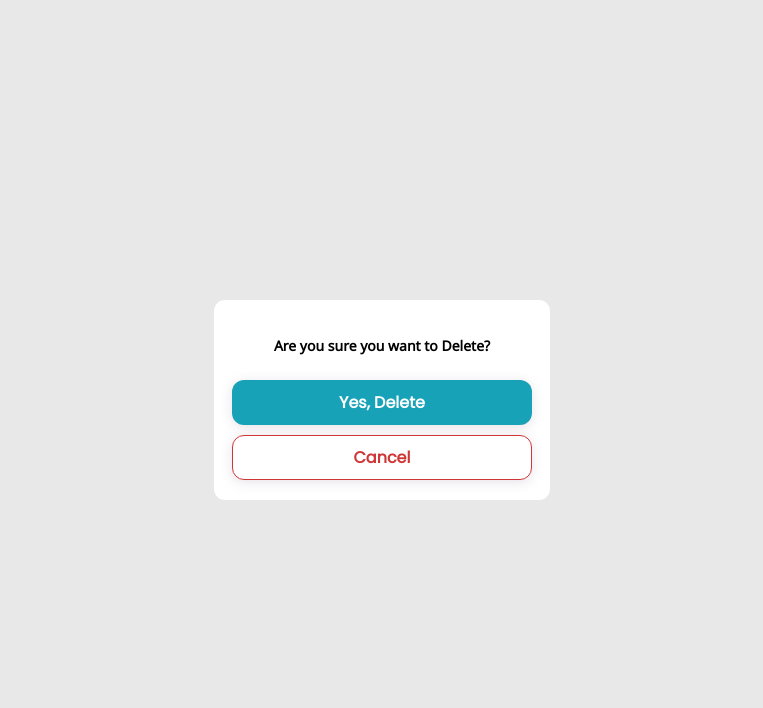
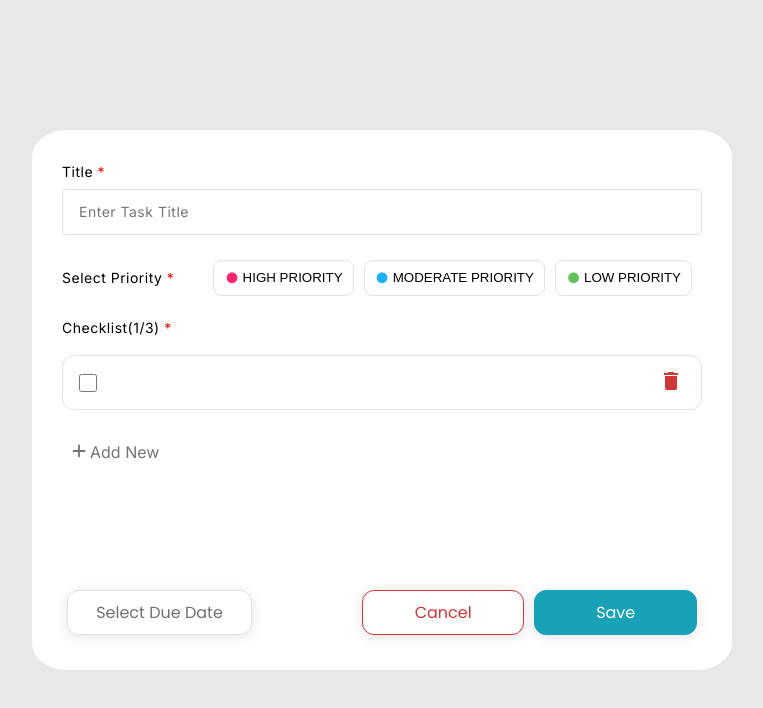
Before and after one commit to utsav-shrma/proManage-frontend, a React (Vite) app: page /confirm in a window 1280 px wide. Shown: the top 708 px of the page, without its empty margins (258-1021 px from the left). Built offline with nearby package versions, Linux system fonts and the light colour scheme; no server answers.

Commit message:
Added edit or create card component and added delete button to task

```diff
--- a/src/App.jsx
+++ b/src/App.jsx
@@ -8,6 +8,7 @@ import AnalyticsPage from "./pages/AnalyticsPage/AnalyticsPage";
 import SettingsPage from "./pages/SettingsPage/SettingsPage";
 import PrivateWrapper from "./pages/PrivateWrapper/PrivateWrapper";
 import ConfirmationPopup from "./components/confirmationPopup/ConfirmationPopup";
+import EditCreatePopup from "./components/editCreatePopup/EditCreatePopup";
 function App() {
   return (
     <BrowserRouter>
@@ -20,7 +21,7 @@ function App() {
         <Route path="/login" element={<LoginPage />} />
         <Route path="/register" element={<RegisterScreen />} />
         <Route path="/card" element={<CardPage />} />
-        <Route path="/confirm" element={<ConfirmationPopup />} />
+        <Route path="/confirm" element={<EditCreatePopup />} />
       </Routes>
     </BrowserRouter>
   );
--- a/src/components/board/task/Task.jsx
+++ b/src/components/board/task/Task.jsx
@@ -1,15 +1,10 @@
 import React from "react";
 import styles from "./Task.module.css";
-import { TextareaAutosize } from '@mui/base/TextareaAutosize';
-import { useTheme } from '@mui/system';
+import { TextareaAutosize } from "@mui/base/TextareaAutosize";
+import DeleteIcon from "@mui/icons-material/Delete";
 
-
-
-function Task() {
-
-  const priorityColor=(status)=>{
-    if(status==='low'){}
-  }
+function Task({ isPopupView }) {
+  console.log(isPopupView);
 
   return (
     <div className={styles.container}>
@@ -19,15 +14,19 @@ function Task() {
         id="topping"
         name="topping"
       ></input>
-      <TextareaAutosize
-        className={styles.textarea}
+      <TextareaAutosize className={styles.textarea} />
 
-      />
-      </div>
+      {isPopupView ? (
+        <button className={styles.deleteButton}>
+          <DeleteIcon sx={{ color: "#CF3636" }}></DeleteIcon>
+        </button>
+      ) :""}
+    </div>
   );
 }
 
-
-
+Task.defaultProps = {
+  isPopupView: false
+};
 
 export default Task;
--- a/src/components/board/task/Task.module.css
+++ b/src/components/board/task/Task.module.css
@@ -1,7 +1,7 @@
 .container {
   display: flex;
   justify-content: flex-start;
-  align-items: flex-start;
+  align-items: center;
   margin-block: 3px;
   width: (264px);
   height: (42px);
@@ -17,6 +17,7 @@
   border: 2px solid #e2e2e2;
   width: 18px;
   height: 18px;
+  padding-top:1px;
   border-radius: 8px;
 }
 
@@ -42,3 +43,10 @@
     outline: none;
   }
 }
+
+.deleteButton{
+    border-style: none;
+    background-color: white;
+    cursor: pointer;
+
+}
--- /dev/null
+++ b/src/components/editCreatePopup/EditCreatePopup.jsx
@@ -0,0 +1,87 @@
+import React from "react";
+import styles from "./EditCreatePopup.module.css";
+import Task from "../board/task/Task";
+import { priorityColorMap } from "../../utils/constants";
+import AddRoundedIcon from "@mui/icons-material/AddRounded";
+
+function EditCreatePopup() {
+  return (
+    <div className={styles.temp}>
+      <div className={styles.popup}>
+        <div className={styles.header}>
+          <p className={styles.title}>
+            Title <span className={styles.redstar}>*</span>
+          </p>
+          <div className={styles.test}>
+            <input
+              className={styles.titleInput}
+              placeholder="Enter Task Title"
+              type="textarea"
+            ></input>
+          </div>
+
+          <div className={styles.priorityContainer}>
+            <p className={styles.title}>
+              Select Priority <span className={styles.redstar}>*</span>
+            </p>
+            <div className={styles.priorityButtonContainer}>
+              <button className={styles.priorityButton}>
+                <span
+                  className={styles.colorDot}
+                  style={{ color: priorityColorMap["high"] }}
+                >
+                  ●
+                </span>
+                HIGH PRIORITY
+              </button>
+              <button className={styles.priorityButton}>
+                <span
+                  className={styles.colorDot}
+                  style={{ color: priorityColorMap["medium"] }}
+                >
+                  ●
+                </span>
+                MODERATE PRIORITY
+              </button>
+              <button className={styles.priorityButton}>
+                <span
+                  className={styles.colorDot}
+                  style={{ color: priorityColorMap["low"] }}
+                >
+                  ●
+                </span>
+                LOW PRIORITY
+              </button>
+            </div>
+          </div>
+
+          <p className={styles.title}>
+            Checklist(1/3) <span className={styles.redstar}>*</span>
+          </p>
+          <div className={styles.checklistContainer}>
+            {/* //loop here */}
+            <div className={styles.task}>
+              <Task isPopupView={true} ></Task>
+            </div>
+          </div>
+
+          <button className={styles.addButton}>
+            <AddRoundedIcon
+              sx={{ fontSize: 22, paddingBottom: "2px" }}
+            ></AddRoundedIcon>
+            <p>Add New</p>
+          </button>
+        </div>
+        <div className={styles.footer}>
+          <button className={styles.dueDate}> Select Due Date</button>
+          <div className={styles.submitContainer}>
+            <button className={styles.cancel}> Cancel</button>
+            <button className={styles.submit}> Save</button>
+          </div>
+        </div>
+      </div>
+    </div>
+  );
+}
+
+export default EditCreatePopup;
--- /dev/null
+++ b/src/components/editCreatePopup/EditCreatePopup.module.css
@@ -0,0 +1,198 @@
+.temp {
+  width: 100vw;
+  height: 100vh;
+  padding: 0;
+  margin: 0;
+  background-color: rgba(0, 0, 0, 0.09);
+  display: flex;
+  justify-content: center;
+  align-items: center;
+}
+
+.popup {
+  display: flex;
+  align-items: flex-start;
+  flex-direction: column;
+  justify-content: space-between;
+  background: white;
+  padding: 30px;
+  overflow: auto;
+  max-height: 90vh;
+  min-height: 60vh;
+  border-radius: 5%;
+
+  width: 50vw;
+
+  /* border-radius: 22px; */
+}
+.header {
+  display: flex;
+  align-items: flex-start;
+  flex-direction: column;
+  justify-content: center;
+  /* max-height: 80vh; */
+  width: 50vw;
+
+  /*
+  width: 666px; */
+}
+
+.title {
+  font-family: Inter;
+  font-size: 14px;
+  font-weight: 500;
+  line-height: 24px;
+  letter-spacing: 0.5px;
+  text-align: left;
+  padding: 0;
+  margin: 0;
+
+}
+
+.popup title {
+  flex: 2;
+}
+.redstar {
+  color: #ff0000;
+}
+
+.test {
+  display: flex;
+  align-items: row;
+  flex: 2;
+  width: 50vw;
+  margin-block: 5px;
+}
+
+.titleInput {
+  flex: 2;
+  border: 1px solid #e2e2e2;
+  font-family: Inter;
+  font-size: 14px;
+  font-weight: 400;
+  line-height: 24px;
+  letter-spacing: 0.5px;
+  text-align: left;
+  padding: 1px;
+  border: 1px solid #e2e2e2;
+
+  padding-block: 10px;
+  padding-inline: 16px;
+  border-radius: 4px;
+  min-width: 100px;
+  gap: 8px;
+}
+.priorityContainer {
+  display: flex;
+  justify-content: space-between;
+  align-items: center;
+  margin-block: 10px;
+  flex: 2;
+  width: 50vw;
+}
+
+.priorityButton span {
+  font-size: 25px;
+  padding-right: 3px;
+  padding-bottom: 2.5px;
+}
+.priorityButtonContainer {
+  display: flex;
+  margin: 5px;
+  align-items: center;
+  flex-wrap: wrap;
+  justify-content: flex-end;
+}
+
+.priorityButton {
+  display: flex;
+  align-items: center;
+  padding-inline: 10px;
+
+  background-color: white;
+  border: 1px solid #e2e2e2;
+  border-radius: 8px;
+  margin: 5px;
+}
+
+.checklistContainer {
+  display: flex;
+  flex-direction: column;
+  width: 50vw;
+  margin-block: 10px;
+  max-height: 40vh;
+  overflow: auto;
+  min-height: 50px;
+}
+.task {
+  margin-block: 2.5px;
+}
+
+.addButton {
+  font-family: Inter;
+  font-size: 16px;
+  font-weight: 500;
+  line-height: 19px;
+  letter-spacing: 0em;
+  text-align: center;
+  color: #767575;
+  border-style: none;
+  background-color: white;
+  align-items: center;
+  justify-content: center;
+  display: flex;
+}
+
+.footer {
+  display: flex;
+  justify-content: space-between;
+  align-items: center;
+  width: 50vw;
+  flex-wrap: wrap;
+}
+.submitContainer {
+  display: flex;
+  flex: 2;
+  justify-content: flex-end;
+}
+
+.footer button {
+  font-family: Poppins;
+  font-size: 16px;
+  font-weight: 500;
+  line-height: 19px;
+  letter-spacing: 0em;
+  text-align: center;
+  border-radius: 12px;
+  margin: 5px;
+  box-shadow: 0px 2px 12px 0px #82698c33;
+
+  /* padding-block: 5px;
+padding-inline: 30px; */
+}
+
+.cancel {
+  border: 1px solid #cf3636;
+  color: #cf3636;
+  background-color: white;
+  width: 162.58px;
+  height: 45px;
+}
+.submitContainer {
+  flex-wrap: wrap;
+}
+.submit {
+  background: #17a2b8;
+  color: white;
+  border: 1px solid #17a2b8;
+  width: 162.58px;
+  height: 45px;
+}
+
+.dueDate {
+  color: #707070;
+  border: 1px solid #e2e2e2;
+  background-color: white;
+  width: 185px;
+  height: 45px;
+}
```
